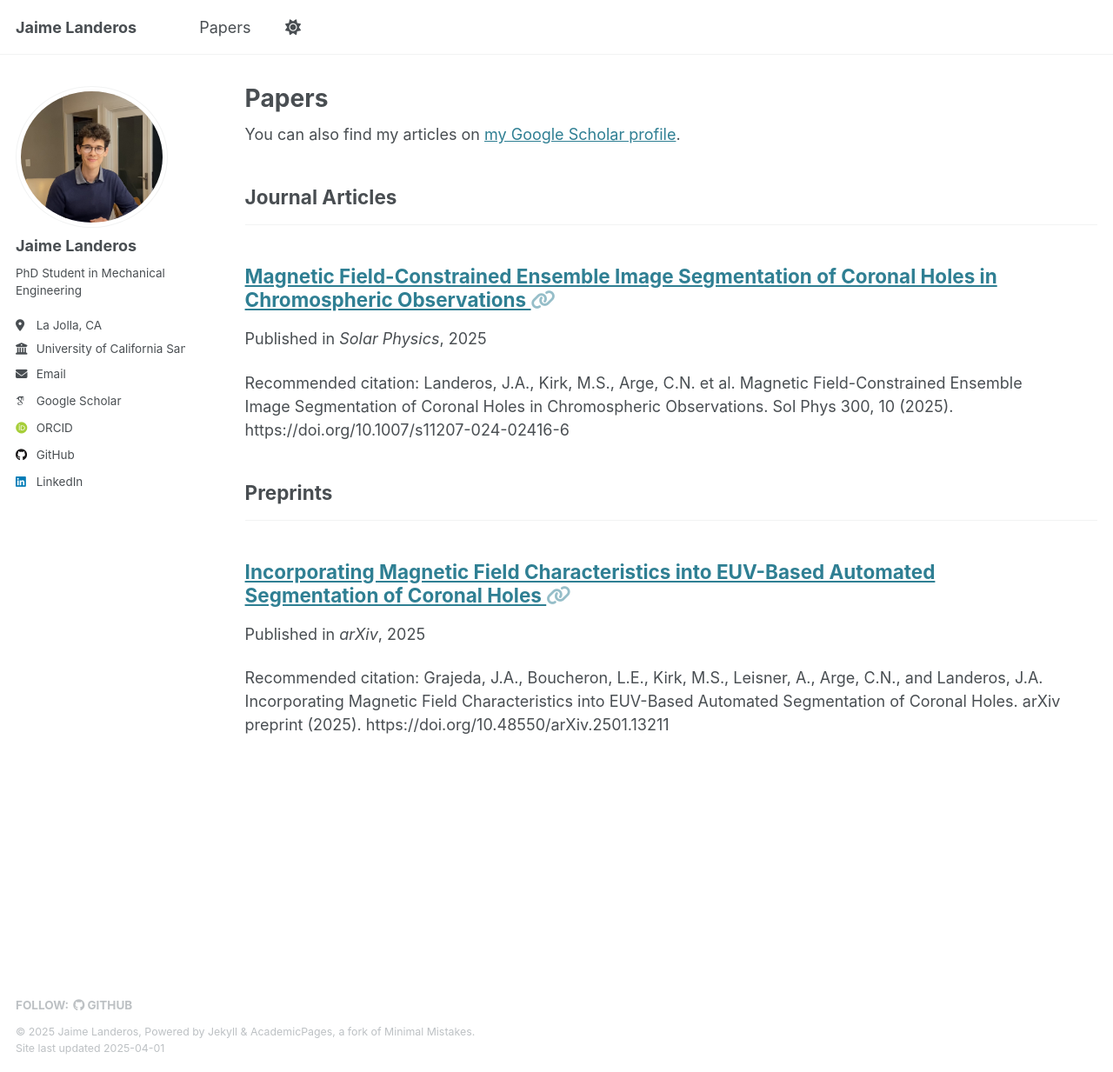
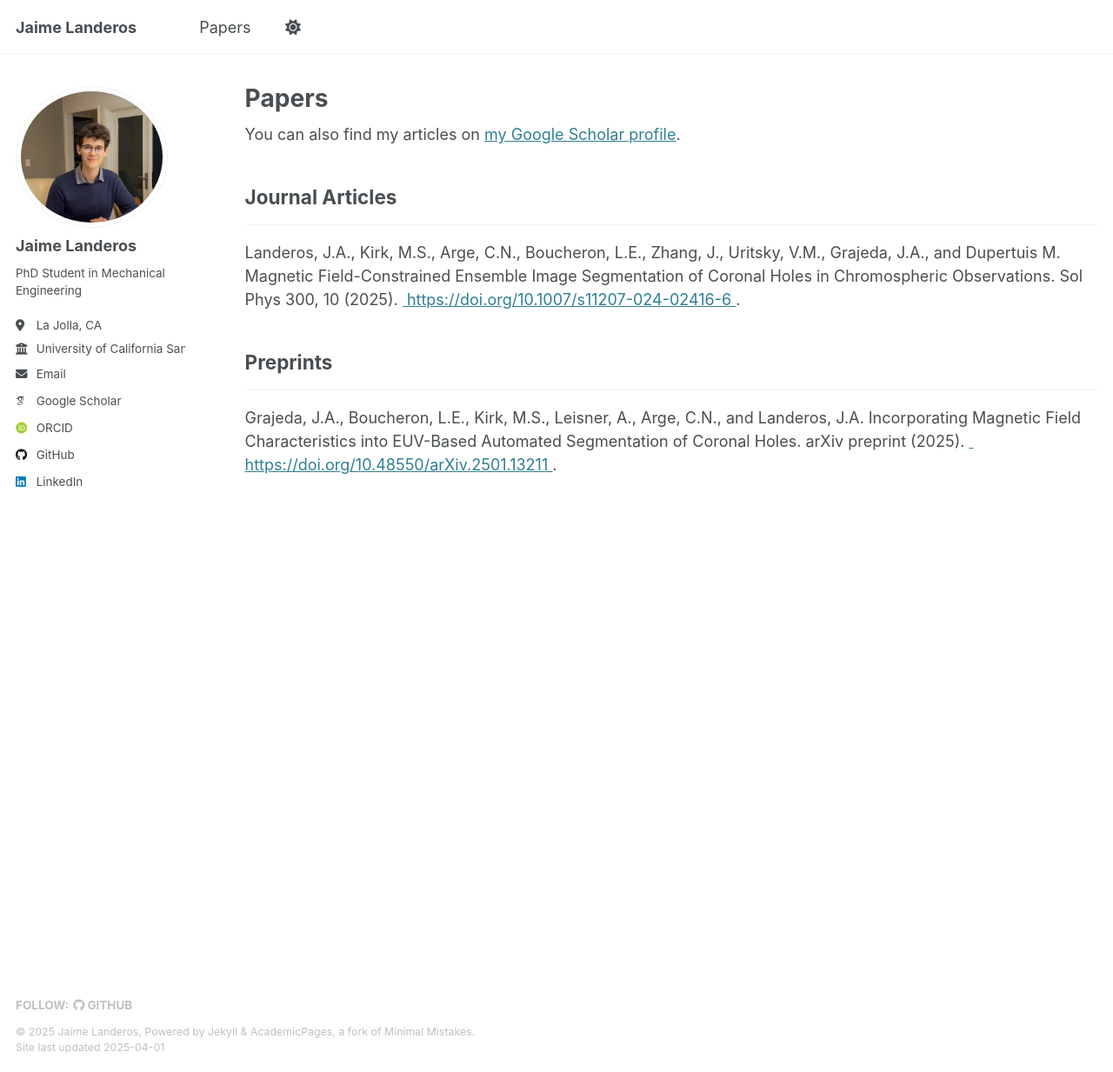
Before and after one commit to jalanderos/jalanderos.github.io, a Jekyll site: the page built from _pages/papers.html, in a window 1280 px wide and 1233 px high. Shown: the whole window at 87% size. Built offline with Jekyll 4.4.1, drawn with Linux system fonts in a browser that asks for light colours; some web fonts are replaced; part of the change alters nothing that is shown.

```diff
--- a/_config.yml
+++ b/_config.yml
@@ -75,16 +75,16 @@ author:
   youtube          : # Username
   zhihu            : # Username
 
-# Publication Category - The following the list of publication categories and their headings
-publication_category:
-  books:
-    title: 'Books'
-  published:
-    title: 'Journal Articles'
-  preprints:
-    title: 'Preprints'
-  conferences:
-    title: 'Conference Papers'
+# # Publication Category - The following the list of publication categories and their headings
+# publication_category:
+#   books:
+#     title: 'Books'
+#   published:
+#     title: 'Journal Articles'
+#   preprints:
+#     title: 'Preprints'
+#   conferences:
+#     title: 'Conference Papers'
 
 # Site Settings
 teaser                   :  # filename of teaser fallback teaser image placed in /images/, .e.g. "500x300.png"
--- a/_pages/papers.html
+++ b/_pages/papers.html
@@ -32,7 +32,7 @@ author_profile: true
   {% endfor %}
 {% endif %}
 
-<!-- <h2>Journal Articles</h2><hr />
+<h2>Journal Articles</h2><hr />
 
 <div class="wordwrap">Landeros, J.A.,
   Kirk, M.S., Arge, C.N., Boucheron, L.E., Zhang, J.,
@@ -54,4 +54,4 @@ https://doi.org/10.1007/s11207-024-02416-6
   <a href="https://doi.org/10.48550/arXiv.2501.13211">
 https://doi.org/10.48550/arXiv.2501.13211
   </a>.
-</div> -->
+</div>
```
Also changed, not shown: attic_publications/2025-01-22-mag-ACWE.md (renamed from _publications/2025-01-22-mag-ACWE.md), attic_publications/2025-01-31-STRIDE.md (renamed from _publications/2025-01-31-STRIDE.md).
